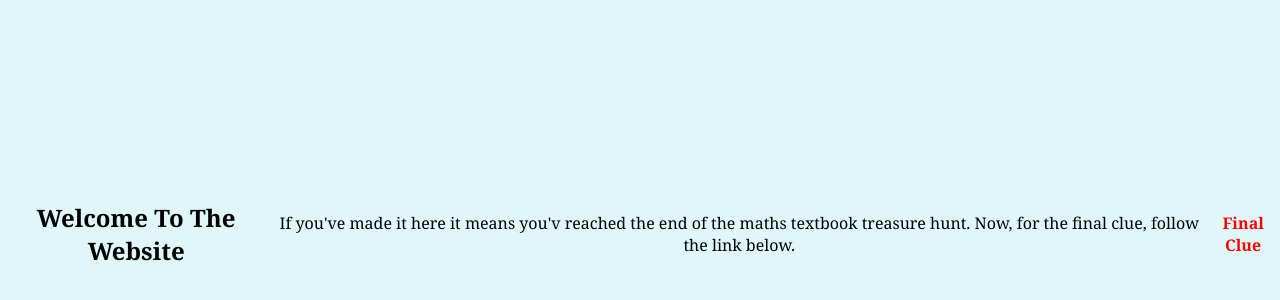
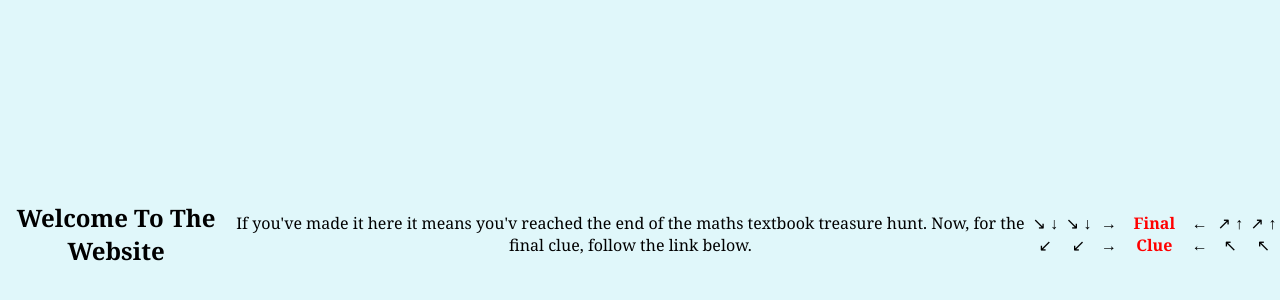
Before and after one commit to m47h515C00l/m47h515C00l.github.io, a plain HTML site: page treasurehunt.html in a window 1280 px wide. Shown: the part 166-466 px from the top of the page. Drawn offline with Linux system fonts and the light colour scheme.

Commit message:
Update treasurehunt.html

```diff
--- a/treasurehunt.html
+++ b/treasurehunt.html
@@ -9,7 +9,11 @@
     <p>
         If you've made it here it means you'v reached the end of the maths textbook treasure hunt. Now, for the final clue, follow the link below.
     </p></ br>
-  <a href="https://www.youtube.com/watch?v=dQw4w9WgXcQ">Final Clue</a>
+    <p>↘  ↓  ↙</p></ br>
+    <p>↘ ↓ ↙</p></ br>
+  <p>→ →</p><a href="https://www.youtube.com/watch?v=dQw4w9WgXcQ">Final Clue</a><p>← ←</p></ br>
+    <p>↗ ↑ ↖</p></ br>
+    <p>↗  ↑  ↖</p>
 </body>
 
 </html>
```
